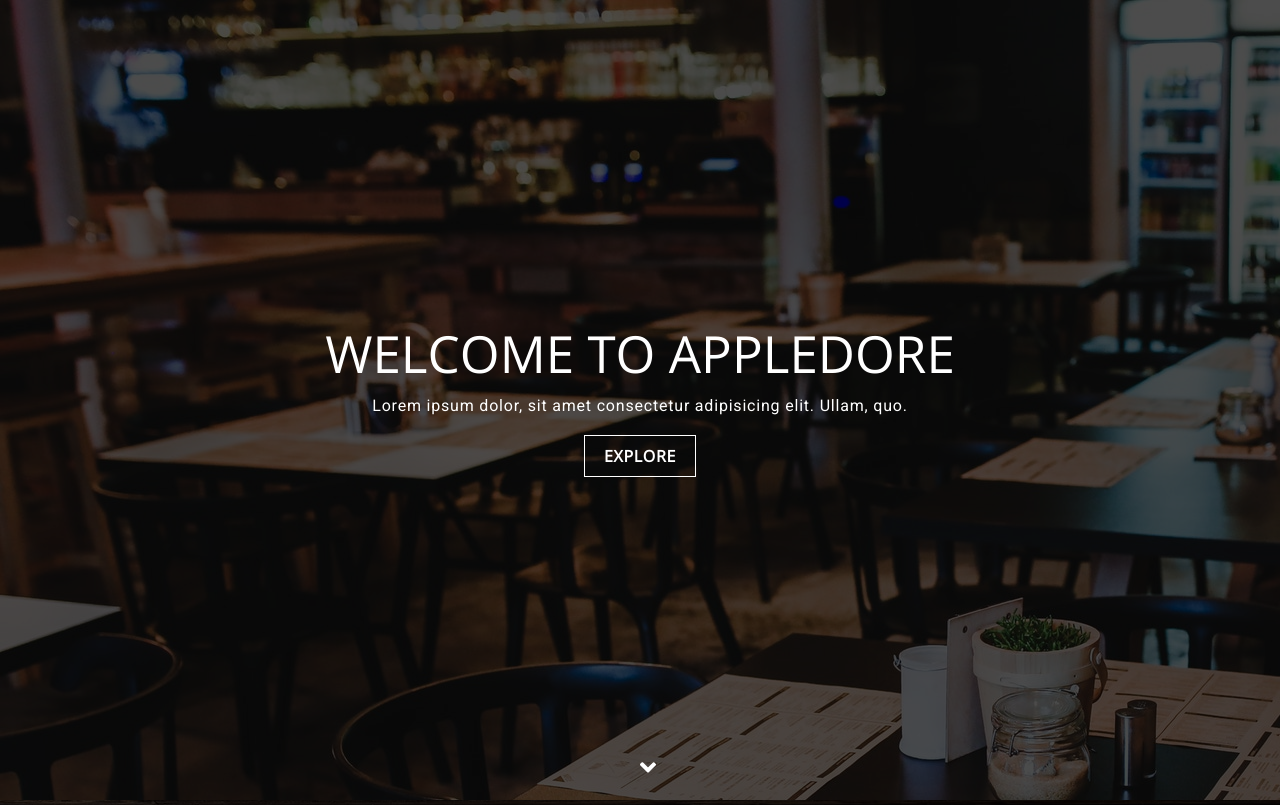
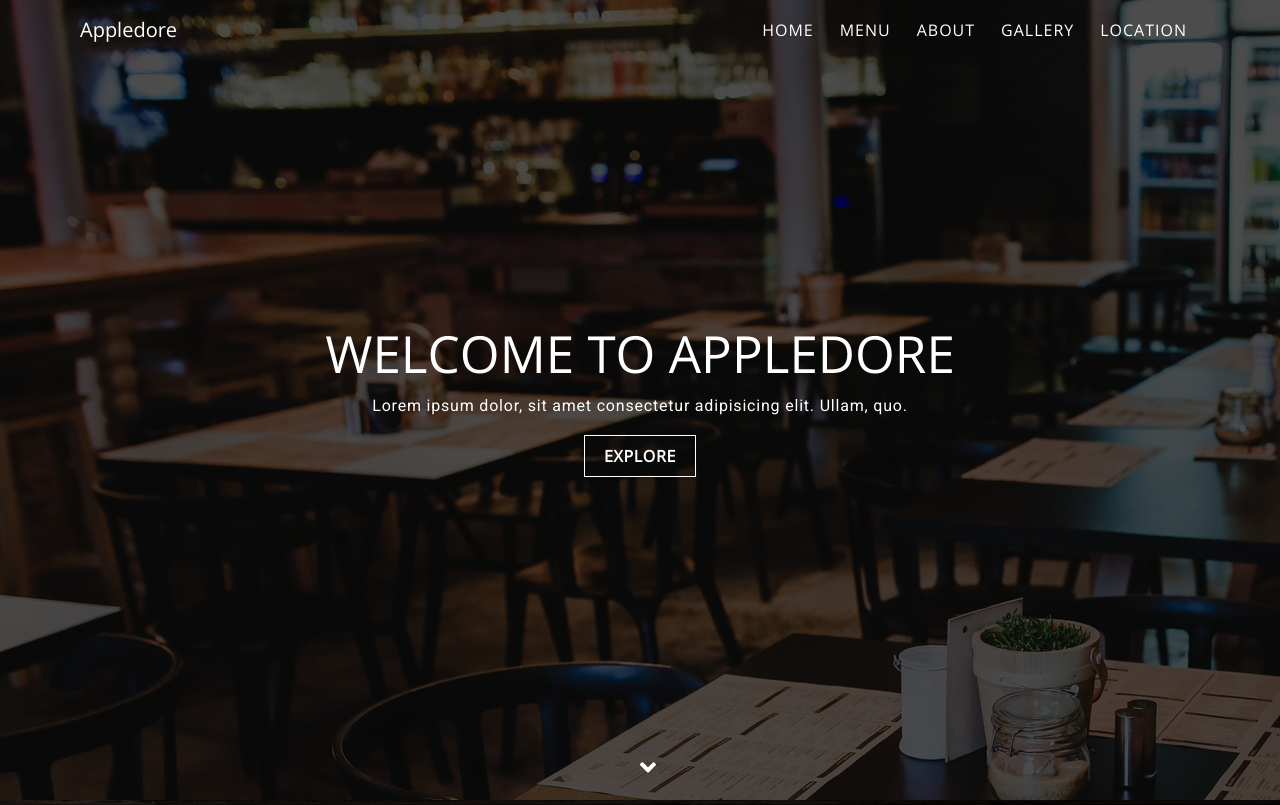
Before and after one commit to trujic1000/appledore_restaurant, a plain HTML site: page index.html in a window 1280 px wide. Shown: the top 805 px of the page. Drawn offline with nearby package versions, Linux system fonts and the light colour scheme; some packages are replaced by stand-ins of ours.

Commit message:
navbar added

```diff
--- a/css/style.css
+++ b/css/style.css
@@ -106,6 +106,58 @@ section {
 }
 
 /*=========================================================
+                        NAVBAR
+/*=========================================================*/
+.navbar-brand:hover,
+.navbar-brand:focus {
+    color: var(--main);
+}
+.navbar {
+    padding: 10px 80px;
+}
+
+.navbar-nav li {
+    padding: 0 5px;
+}
+
+.navbar-nav li a {
+    font-family: "Open Sans", sans-serif;
+    text-transform: uppercase;
+    letter-spacing: 1px;
+    font-weight: 400;
+    transition: all 200ms ease-in;
+}
+
+.navbar-nav li a:hover,
+.navbar-nav li a:focus {
+    color: var(--main);
+    border-right: 2px solid var(--main);
+}
+
+.navbar-white {
+    background: #eee;
+    padding: 15px 80px;
+    box-shadow: 0 0 10px rgba(0, 0, 0, 0.4);
+    transition: all 200ms ease-in;
+}
+
+.navbar-white .navbar-brand:hover,
+.navbar-white .navbar-brand:focus {
+    color: #000;
+}
+
+.navbar-white a {
+    color: var(--main);
+}
+
+.navbar-white li a:hover,
+.navbar-white li a:focus {
+    color: #000;
+    border-right: 2px solid #000;
+}
+
+
+/*=========================================================
                         SHOWCASE
 /*=========================================================*/
 #showcase {
@@ -142,7 +194,7 @@ section {
 }
 
 .arrow-down:hover {
-    color: #000;
+    color: var(--main);
 }
 
 /*=========================================================
--- a/index.html
+++ b/index.html
@@ -18,6 +18,34 @@
 </head>
 
 <body>
+
+    <!-- NAVBAR -->
+    <nav class="navbar navbar-expand-md fixed-top">
+        <a class="navbar-brand" href="#showcase">Appledore</a>
+        <button class="navbar-toggler" type="button" data-toggle="collapse" data-target="#navbarsExampleDefault" aria-controls="navbarsExampleDefault" aria-expanded="false" aria-label="Toggle navigation">
+            <span class="navbar-toggler-icon"></span>
+        </button>
+
+        <div class="collapse navbar-collapse" id="navbarsExampleDefault">
+            <ul class="navbar-nav ml-auto">
+            <li class="nav-item active">
+                <a class="nav-link" href="#showcase">Home <span class="sr-only">(current)</span></a>
+            </li>
+            <li class="nav-item">
+                <a class="nav-link" href="#menu">Menu</a>
+            </li>
+            <li class="nav-item">
+                <a class="nav-link" href="#about-01">About</a>
+            </li>
+            <li class="nav-item">
+                <a class="nav-link" href="#gallery">Gallery</a>
+            </li>
+            <li class="nav-item">
+                <a class="nav-link" href="#location">Location</a>
+            </li>
+            </ul>
+        </div>
+    </nav>
 
     <!-- SHOWCASE -->
     <section id="showcase">
--- a/js/main.js
+++ b/js/main.js
@@ -1,3 +1,23 @@
+/*=========================================================
+                        NAVBAR
+/*=========================================================*/
+const $navbar = document.querySelector('.navbar');
+
+function showHideNav() {
+    if (window.scrollY > 50) {
+        // Show White Nav
+        $navbar.classList.add('navbar-white');
+        // // Show Back To Top Button
+        // $("#back-to-top").fadeIn();
+    } else {
+        // Hide White Nav
+        $navbar.classList.remove('navbar-white');
+        // Hide Back To Top Button
+        // $("#back-to-top").fadeOut();
+    }
+}
+
+window.addEventListener('scroll', showHideNav);
 /*=========================================================
                             MENU
 /*=========================================================*/
```
Also changed, not shown: css/style.min.css (added), js/main.min.js (added).
